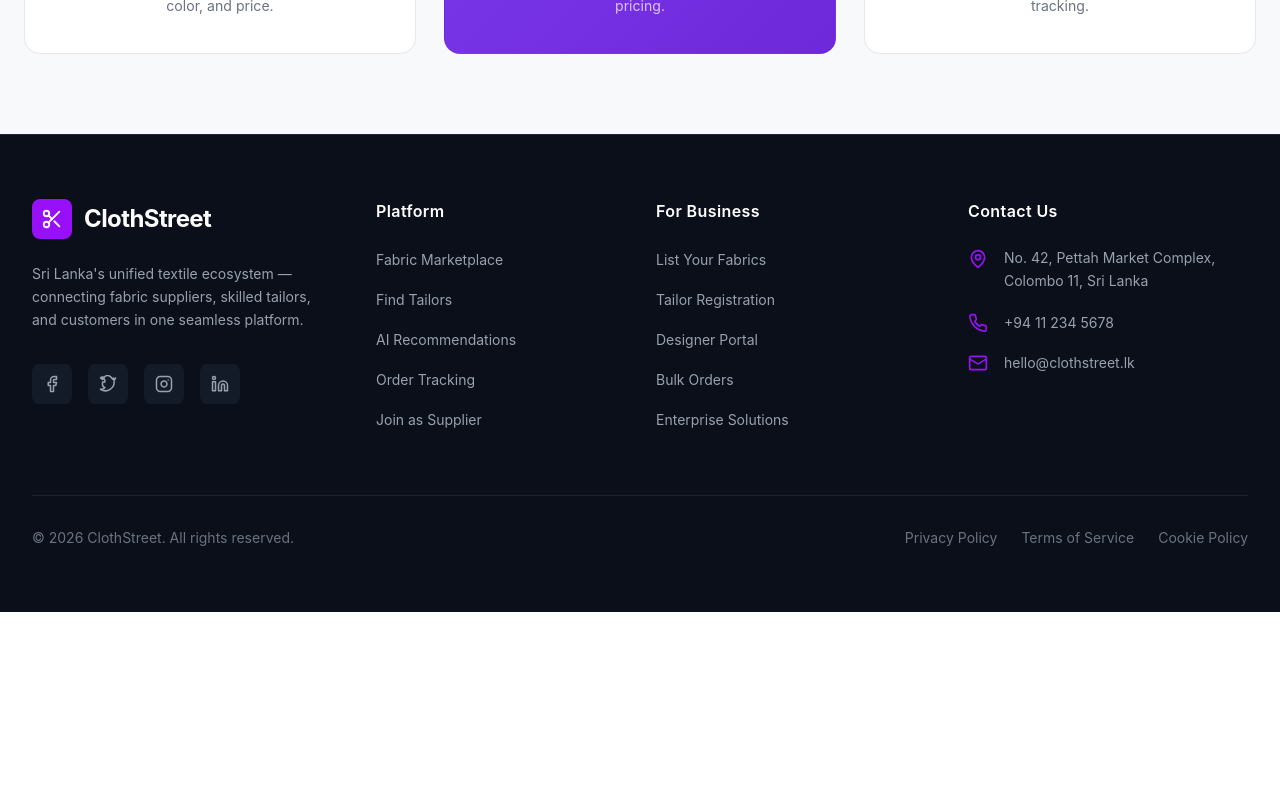
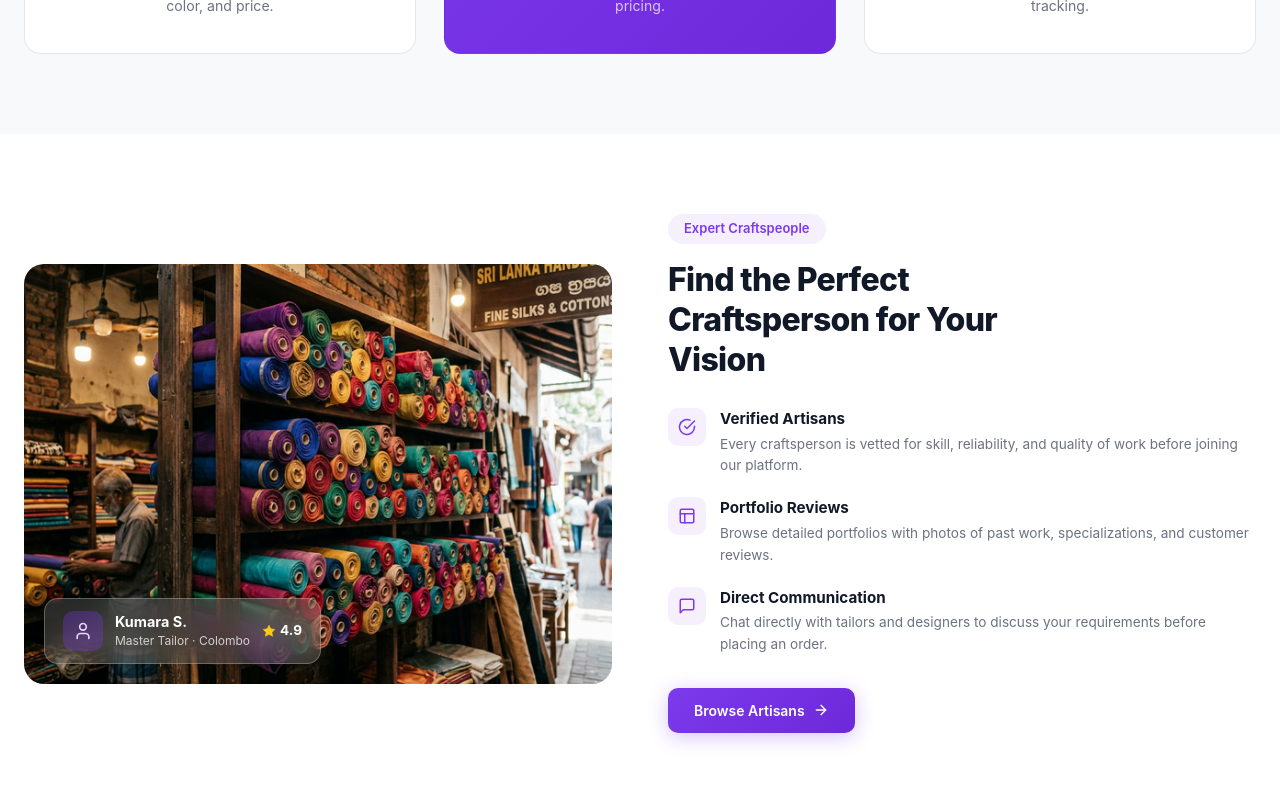
Before and after one commit to ImedhaJayawardhana/ClothStreetSL, a React app in the folder frontend/: page / in a window 1280 px wide. Shown: the part 1260-2060 px from the top of the page. Before the commit the page ends 1872 px from the top, so only its background shows below. Built offline with nearby package versions, Linux system fonts and the light colour scheme; no server answers; the HTML template or start-up script is replaced by a standard one.

Commit message:
Frontend home page section three is created

```diff
--- a/frontend/src/pages/Home.css
+++ b/frontend/src/pages/Home.css
@@ -422,7 +422,183 @@
   margin: 0;
 }
 
+/* ===== FIND CRAFTSPERSON SECTION ===== */
+.craft-section {
+  padding: 80px 24px;
+  background: #ffffff;
+}
+
+.craft-container {
+  max-width: 1280px;
+  margin: 0 auto;
+  display: grid;
+  grid-template-columns: 1fr 1fr;
+  gap: 56px;
+  align-items: center;
+}
+
+/* Image Column */
+.craft-image-col {
+  position: relative;
+}
+
+.craft-image-wrap {
+  position: relative;
+  border-radius: 20px;
+  overflow: hidden;
+}
+
+.craft-image {
+  width: 100%;
+  height: 420px;
+  object-fit: cover;
+  display: block;
+}
+
+/* Floating profile card */
+.craft-profile-card {
+  position: absolute;
+  bottom: 20px;
+  left: 20px;
+  display: flex;
+  align-items: center;
+  gap: 12px;
+  background: rgba(255, 255, 255, 0.15);
+  backdrop-filter: blur(16px);
+  border: 1px solid rgba(255, 255, 255, 0.25);
+  border-radius: 14px;
+  padding: 12px 18px;
+}
+
+.craft-profile-avatar {
+  width: 40px;
+  height: 40px;
+  border-radius: 10px;
+  background: rgba(124, 58, 237, 0.3);
+  color: #e9d5ff;
+  display: flex;
+  align-items: center;
+  justify-content: center;
+  flex-shrink: 0;
+}
+
+.craft-profile-name {
+  margin: 0;
+  font-size: 0.9rem;
+  font-weight: 700;
+  color: #ffffff;
+}
+
+.craft-profile-role {
+  margin: 0;
+  font-size: 0.75rem;
+  color: rgba(255, 255, 255, 0.75);
+}
+
+.craft-profile-rating {
+  display: flex;
+  align-items: center;
+  gap: 4px;
+  margin-left: auto;
+  font-size: 0.85rem;
+  font-weight: 700;
+  color: #ffffff;
+}
+
+/* Content Column */
+.craft-label {
+  display: inline-block;
+  padding: 5px 16px;
+  border-radius: 999px;
+  background: rgba(124, 58, 237, 0.08);
+  color: #7c3aed;
+  font-size: 13px;
+  font-weight: 600;
+  margin-bottom: 16px;
+}
+
+.craft-title {
+  font-size: clamp(1.5rem, 3vw, 2rem);
+  font-weight: 800;
+  color: #111827;
+  margin: 0 0 28px;
+  line-height: 1.25;
+  letter-spacing: -0.02em;
+}
+
+.craft-features {
+  display: flex;
+  flex-direction: column;
+  gap: 20px;
+  margin-bottom: 32px;
+}
+
+.craft-feature {
+  display: flex;
+  gap: 14px;
+  align-items: flex-start;
+}
+
+.craft-feature-icon {
+  width: 38px;
+  height: 38px;
+  border-radius: 10px;
+  background: rgba(124, 58, 237, 0.08);
+  color: #7c3aed;
+  display: flex;
+  align-items: center;
+  justify-content: center;
+  flex-shrink: 0;
+}
+
+.craft-feature-title {
+  margin: 0 0 3px;
+  font-size: 0.95rem;
+  font-weight: 700;
+  color: #111827;
+}
+
+.craft-feature-text {
+  margin: 0;
+  font-size: 0.85rem;
+  color: #6b7280;
+  line-height: 1.6;
+}
+
+.craft-cta {
+  display: inline-flex;
+  align-items: center;
+  gap: 8px;
+  padding: 12px 26px;
+  border-radius: 10px;
+  background: linear-gradient(135deg, #7c3aed, #6d28d9);
+  color: #ffffff;
+  font-size: 14px;
+  font-weight: 600;
+  text-decoration: none;
+  transition: all 0.25s ease;
+  box-shadow: 0 4px 20px rgba(124, 58, 237, 0.3);
+}
+
+.craft-cta:hover {
+  background: linear-gradient(135deg, #6d28d9, #5b21b6);
+  transform: translateY(-2px);
+  box-shadow: 0 8px 30px rgba(124, 58, 237, 0.4);
+}
+
 /* ===== RESPONSIVE ===== */
+@media (max-width: 768px) {
+  .craft-container {
+    grid-template-columns: 1fr;
+    gap: 36px;
+  }
+
+  .craft-image {
+    height: 300px;
+  }
+}
+
+
 @media (max-width: 768px) {
   .hiw-grid {
     grid-template-columns: 1fr;
--- a/frontend/src/pages/Home.jsx
+++ b/frontend/src/pages/Home.jsx
@@ -1,6 +1,7 @@
 import { Link, useNavigate } from "react-router-dom";
 import { useAuth } from "../context/AuthContext";
 import heroImg from "../assets/textile-hero-bg.png";
+import craftImg from "../assets/craftsperson-bg.png";
 import "./Home.css";
 
 export default function Home() {
@@ -173,7 +174,93 @@ export default function Home() {
         </div>
       </section>
 
-      {/* ============ MORE SECTIONS COMING (Parts 3–6) ============ */}
+      {/* ============ FIND CRAFTSPERSON SECTION ============ */}
+      <section className="craft-section">
+        <div className="craft-container">
+          {/* Left — Image */}
+          <div className="craft-image-col">
+            <div className="craft-image-wrap">
+              <img src={craftImg} alt="Premium Sri Lankan textiles" className="craft-image" />
+              {/* Floating profile card */}
+              <div className="craft-profile-card">
+                <div className="craft-profile-avatar">
+                  <svg xmlns="http://www.w3.org/2000/svg" width="20" height="20" viewBox="0 0 24 24" fill="none" stroke="currentColor" strokeWidth="2" strokeLinecap="round" strokeLinejoin="round">
+                    <path d="M19 21v-2a4 4 0 0 0-4-4H9a4 4 0 0 0-4 4v2" /><circle cx="12" cy="7" r="4" />
+                  </svg>
+                </div>
+                <div>
+                  <p className="craft-profile-name">Kumara S.</p>
+                  <p className="craft-profile-role">Master Tailor · Colombo</p>
+                </div>
+                <div className="craft-profile-rating">
+                  <svg xmlns="http://www.w3.org/2000/svg" width="14" height="14" viewBox="0 0 24 24" fill="#facc15" stroke="#facc15" strokeWidth="1">
+                    <polygon points="12 2 15.09 8.26 22 9.27 17 14.14 18.18 21.02 12 17.77 5.82 21.02 7 14.14 2 9.27 8.91 8.26 12 2" />
+                  </svg>
+                  <span>4.9</span>
+                </div>
+              </div>
+            </div>
+          </div>
+
+          {/* Right — Content */}
+          <div className="craft-content-col">
+            <span className="craft-label">Expert Craftspeople</span>
+            <h2 className="craft-title">
+              Find the Perfect<br />
+              Craftsperson for Your<br />
+              Vision
+            </h2>
+
+            {/* Feature List */}
+            <div className="craft-features">
+              <div className="craft-feature">
+                <div className="craft-feature-icon">
+                  <svg xmlns="http://www.w3.org/2000/svg" width="18" height="18" viewBox="0 0 24 24" fill="none" stroke="currentColor" strokeWidth="2" strokeLinecap="round" strokeLinejoin="round">
+                    <path d="M22 11.08V12a10 10 0 1 1-5.93-9.14" /><polyline points="22 4 12 14.01 9 11.01" />
+                  </svg>
+                </div>
+                <div>
+                  <p className="craft-feature-title">Verified Artisans</p>
+                  <p className="craft-feature-text">Every craftsperson is vetted for skill, reliability, and quality of work before joining our platform.</p>
+                </div>
+              </div>
+
+              <div className="craft-feature">
+                <div className="craft-feature-icon">
+                  <svg xmlns="http://www.w3.org/2000/svg" width="18" height="18" viewBox="0 0 24 24" fill="none" stroke="currentColor" strokeWidth="2" strokeLinecap="round" strokeLinejoin="round">
+                    <rect width="18" height="18" x="3" y="3" rx="2" /><path d="M3 9h18" /><path d="M9 21V9" />
+                  </svg>
+                </div>
+                <div>
+                  <p className="craft-feature-title">Portfolio Reviews</p>
+                  <p className="craft-feature-text">Browse detailed portfolios with photos of past work, specializations, and customer reviews.</p>
+                </div>
+              </div>
+
+              <div className="craft-feature">
+                <div className="craft-feature-icon">
+                  <svg xmlns="http://www.w3.org/2000/svg" width="18" height="18" viewBox="0 0 24 24" fill="none" stroke="currentColor" strokeWidth="2" strokeLinecap="round" strokeLinejoin="round">
+                    <path d="M21 15a2 2 0 0 1-2 2H7l-4 4V5a2 2 0 0 1 2-2h14a2 2 0 0 1 2 2z" />
+                  </svg>
+                </div>
+                <div>
+                  <p className="craft-feature-title">Direct Communication</p>
+                  <p className="craft-feature-text">Chat directly with tailors and designers to discuss your requirements before placing an order.</p>
+                </div>
+              </div>
+            </div>
+
+            <Link to="/tailors" className="craft-cta">
+              Browse Artisans
+              <svg xmlns="http://www.w3.org/2000/svg" width="16" height="16" viewBox="0 0 24 24" fill="none" stroke="currentColor" strokeWidth="2" strokeLinecap="round" strokeLinejoin="round">
+                <path d="M5 12h14" /><path d="m12 5 7 7-7 7" />
+              </svg>
+            </Link>
+          </div>
+        </div>
+      </section>
+
+      {/* ============ MORE SECTIONS COMING (Parts 4–6) ============ */}
     </div>
   );
 }
```
Also changed, not shown: frontend/src/assets/craftsperson-bg.png (added).
